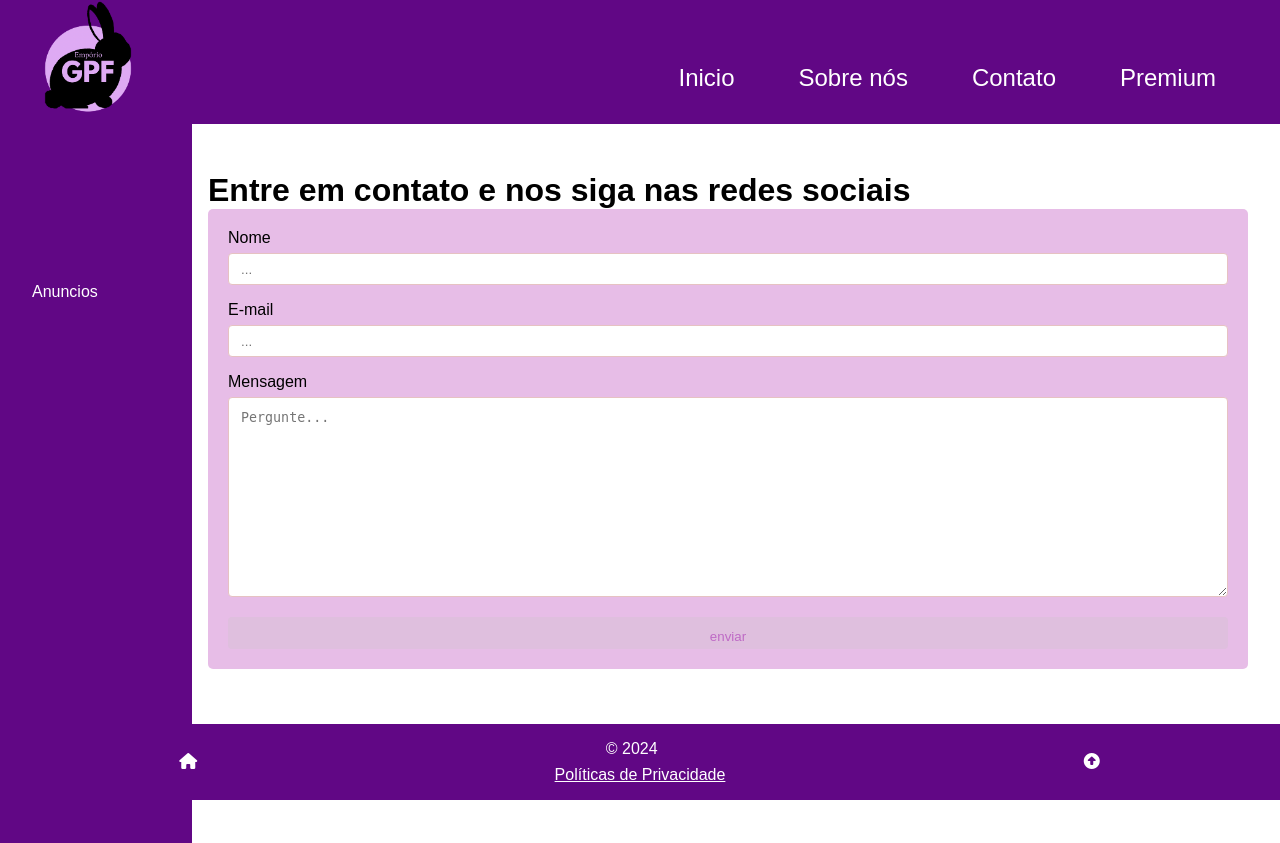
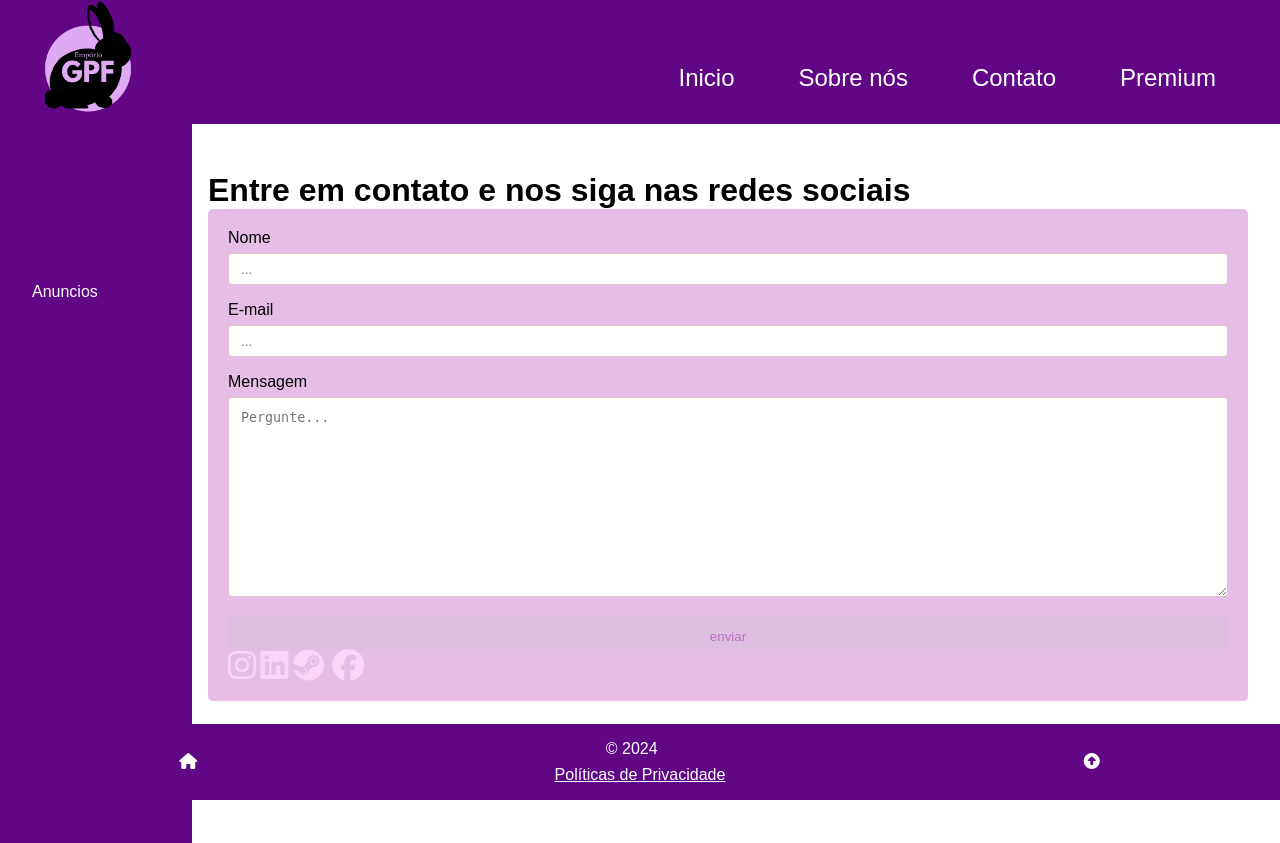
Before and after one commit to atenachan/Emporio_GPF, a PHP site: page /contact.php in a window 1280 px wide. Run offline with PHP 8.4, Linux system fonts and the light colour scheme; data that the repository does not hold is empty.

Commit message:
instagram

```diff
--- a/_header.php
+++ b/_header.php
@@ -51,6 +51,7 @@
                 </form>
 
 
+
             <script>
                 document.getElementById('submitButton').addEventListener('click', function() {
                     const checkedValues = Array.from(document.querySelectorAll('.filter-checkbox:checked'))
@@ -88,6 +89,9 @@
 
             </script>
 
+
+
+
         <?php else : ?>
 
             <p class="cookie">Anuncios</p>
--- a/assets/css/contact.css
+++ b/assets/css/contact.css
@@ -29,3 +29,8 @@ textarea {
   background-color: #e7bde7;
   padding: 20px;
 }
+
+#links {
+
+
+}
--- a/contact.php
+++ b/contact.php
@@ -23,5 +23,13 @@ require('_header.php') ?>
 
   </form>
 
+  <div class="links">
+    <a href="https://www.instagram.com/emporiogpf/?next=%2F" target="_blank"><i class="fa-brands fa-instagram fa-2x" style="color: #fbd5f6;" ></i></a>
+    <a href="" target="_blank"><i class="fa-brands fa-linkedin fa-2x" style="color: #fbd5f6;"></i></a>
+    <a href="" target="_blank"><i class="fa-brands fa-steam fa-2x" style="color: #fbd5f6;"></i></a>
+    <a href="" target="_blank"><i class="fab fa-facebook fa-fw fa-2x" style="color: #fbd5f6;"></i></a>
+
+</div>
+
 
 <?php require('_footer.php') ?>
--- a/index.php
+++ b/index.php
@@ -55,10 +55,6 @@ while ($row = $res->fetch_assoc()) :
 
 endwhile;
 
-
-
-
-
 require('_header.php');
 ?>
 
```
